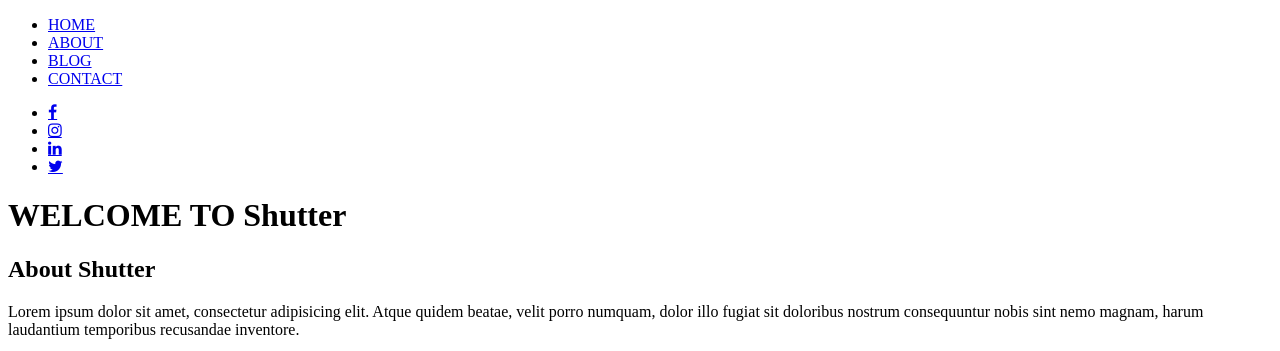
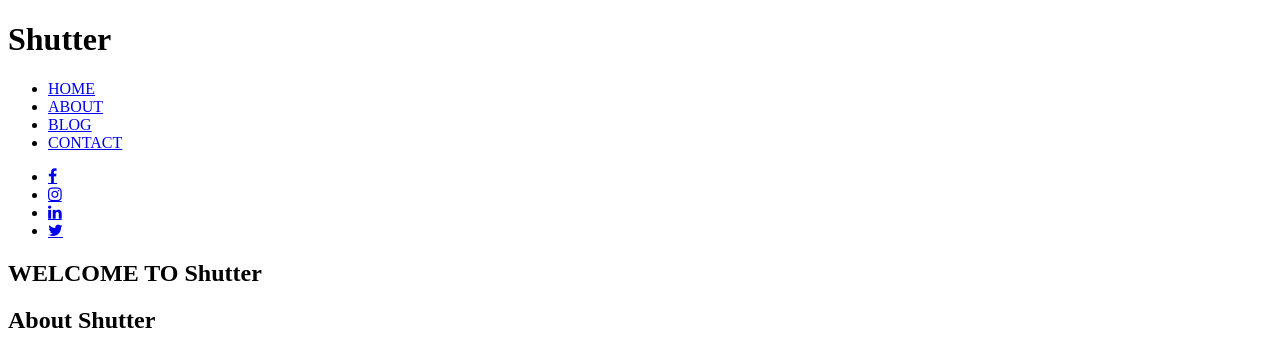
Before and after one commit to jerielasg/Juno-Assignment-1, a plain HTML site: page index.html in a window 1280 px wide. Shown: the top 351 px of the page. Drawn offline with nearby package versions, Linux system fonts and the light colour scheme; files that its build step writes are made by us from their sources.

Commit message:
finished index markup

```diff
--- a/index.html
+++ b/index.html
@@ -13,7 +13,12 @@
 <body>
     <header>
         <div class="headwrapper" id="headwrapper">
+            <div class="logo">
+                <h1>Shutter</h1>
+            </div>
+
             <ul>
+                <div class="headnavbarwrapper">
                     <li>
                         <a href="#home">HOME</a>
                     </li>
@@ -26,6 +31,7 @@
                     <li>
                         <a href="#contact">CONTACT</a>
                     </li>
+                </div>
             </ul>
             <div class="socialmediaicon">
                 <ul>
@@ -43,9 +49,15 @@
                     </li>
                 </ul>
             </div>
-            <h1>WELCOME TO <span>Shutter</span></h1>
+            <div class="headerwelcome">
+                <h2>WELCOME TO <span>Shutter</span></h1>
+            </div>
         </div>
     </header>
+
+    <main>
+
+
         <section class="about" id="about">
             <h2>About Shutter</h2>
             <p>Lorem ipsum dolor sit amet, consectetur adipisicing elit. Atque quidem beatae, velit porro numquam, dolor illo fugiat sit doloribus nostrum consequuntur nobis sint nemo magnam, harum laudantium temporibus recusandae inventore.</p>
@@ -129,7 +141,7 @@
                 </li>
             </ul>
         </section>
-
+    </main>
     <footer>
         <p>Copyright C 2022 HackerYou</p>
     </footer>
```
Lines whose indentation alone changed are shown as unchanged.
